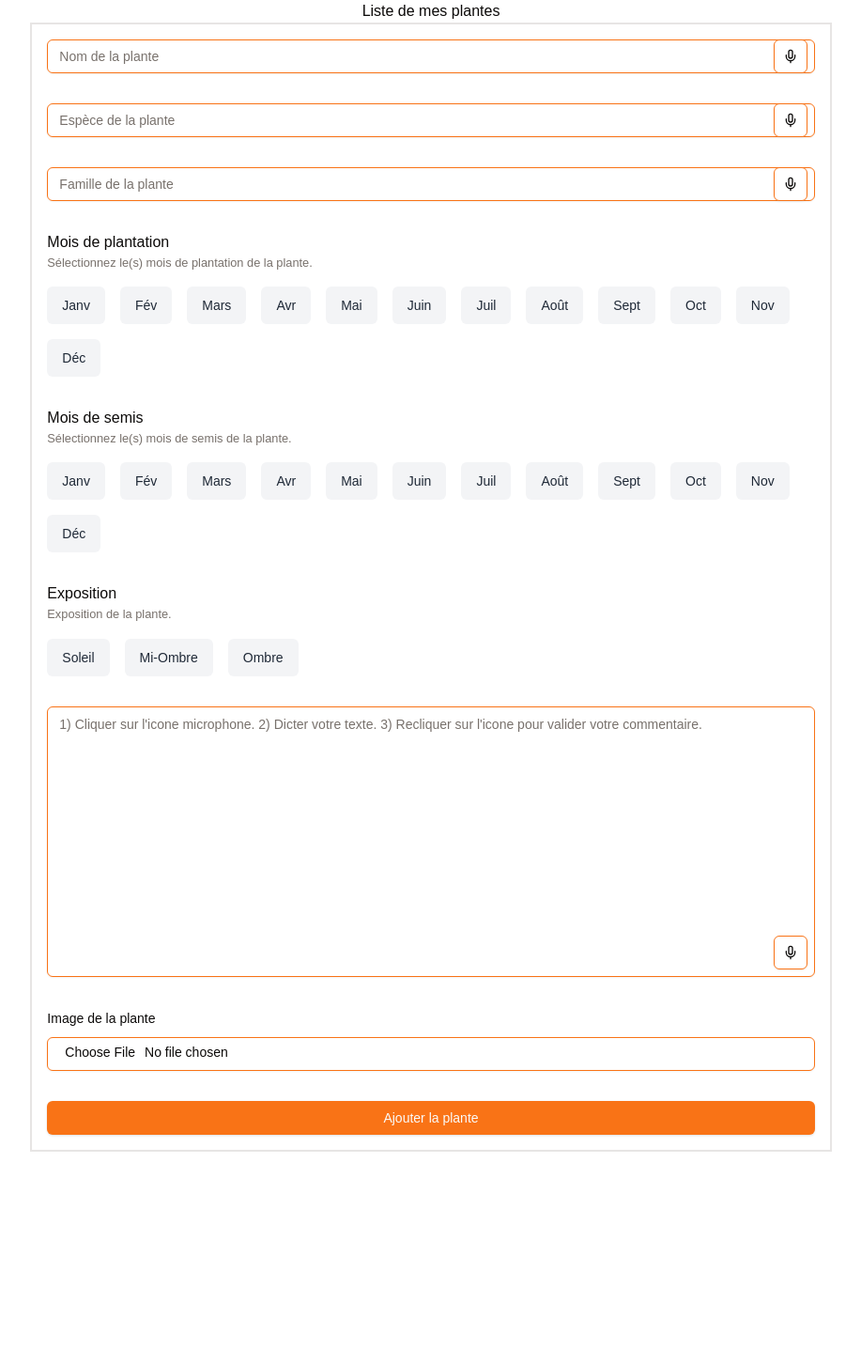
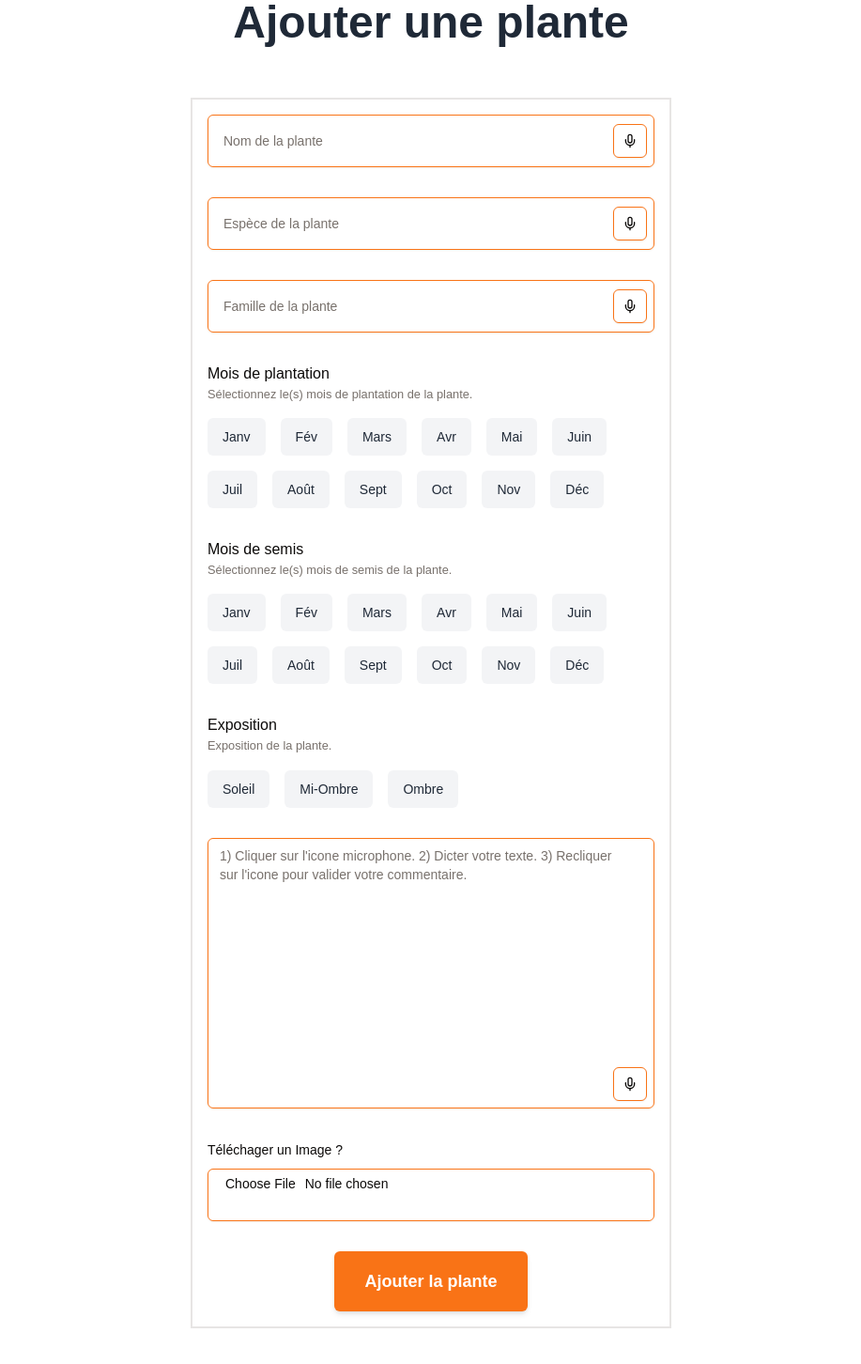
Before and after one commit to CodeLud/plantes, a Next.js app: page / in a window 1280 px wide. Shown: the top 1452 px of the page at 94% size, without its empty margins (181-1098 px from the left). Before the commit the page ends 1226 px from the top, so only its background shows below. Built offline with nearby package versions, Linux system fonts and the light colour scheme.

Commit message:
look du site

```diff
--- a/app/page.tsx
+++ b/app/page.tsx
@@ -5,9 +5,11 @@ export default async function plantesPage() {
   // const plantes = await prisma.plante.findMany();
 
   return (
-    <div className="min-h-screen flex flex-col justify-center items-center">
-      Liste de mes plantes
-      <ul>
+    <div className="min-h-screen flex flex-col justify-center items-center px-4">
+      <h1 className="text-3xl sm:text-4xl md:text-5xl font-semibold text-gray-800 mb-6">
+        Ajouter une plante
+      </h1>
+      <ul className="bg-slate-400 mb-8 space-y-2 max-w-md mx-auto">
         {/* {plantes.map((plante) => (
           <li key={plante.id}>
             {plante.nom} {` `}
@@ -16,7 +18,9 @@ export default async function plantesPage() {
         ))} */}
       </ul>
       {/* Formulaire */}
-      <PlantForm />
+      <div className="w-full max-w-lg mx-auto space-y-6 mb-14">
+        <PlantForm />
+      </div>
     </div>
   );
 }
--- a/app/plantes/PlantForm.tsx
+++ b/app/plantes/PlantForm.tsx
@@ -227,7 +227,7 @@ export default function PlantForm() {
     <Form {...form}>
       <form
         onSubmit={form.handleSubmit(onSubmit)}
-        className="flex-col  space-y-8 border-2 p-4 w-2/3"
+        className="flex-col  space-y-8 border-2 p-4"
       >
         {/* Champ Nom */}
         <FormField
@@ -241,11 +241,12 @@ export default function PlantForm() {
                     {...field}
                     placeholder="Nom de la plante"
                     readOnly={champActif === "nom"}
-                    className={`w-full ${
+                    className={`w-full px-4 py-2 text-base sm:text-lg border rounded-md ${
                       champActif === "nom" ? "cursor-not-allowed bg-muted" : ""
                     }`}
                   />
                   {champActif === "nom" ? (
+                    // Bouton pour arrêter la reconnaissance vocale
                     <Button
                       type="button"
                       variant="destructive"
@@ -253,9 +254,11 @@ export default function PlantForm() {
                       className="absolute right-2 top-1/2 -translate-y-1/2"
                       onClick={arreterReconnaissanceVocale}
                     >
-                      <Mic className="text-white" />
+                      <Mic className="text-white animate-pulse" />{" "}
+                      {/* Animation pour indiquer l'activité */}
                     </Button>
                   ) : (
+                    // Bouton pour démarrer la reconnaissance vocale
                     <Button
                       type="button"
                       variant="outline"
@@ -285,13 +288,14 @@ export default function PlantForm() {
                     placeholder="Espèce de la plante"
                     {...field}
                     readOnly={champActif === "espece"}
-                    className={`w-full ${
+                    className={`w-full px-4 py-2 text-base sm:text-lg border rounded-md ${
                       champActif === "espece"
                         ? "cursor-not-allowed bg-muted"
                         : ""
                     }`}
                   />
                   {champActif === "espece" ? (
+                    // Bouton pour arrêter la reconnaissance vocale
                     <Button
                       type="button"
                       variant="destructive"
@@ -299,9 +303,11 @@ export default function PlantForm() {
                       className="absolute right-2 top-1/2 -translate-y-1/2"
                       onClick={arreterReconnaissanceVocale}
                     >
-                      <Mic className="text-white" />
+                      <Mic className="text-white animate-pulse" />{" "}
+                      {/* Animation pour indiquer l'activité */}
                     </Button>
                   ) : (
+                    // Bouton pour démarrer la reconnaissance vocale
                     <Button
                       type="button"
                       variant="outline"
@@ -331,13 +337,14 @@ export default function PlantForm() {
                     placeholder="Famille de la plante"
                     {...field}
                     readOnly={champActif === "famille"}
-                    className={`w-full ${
+                    className={`w-full px-4 py-2 text-base sm:text-lg border rounded-md ${
                       champActif === "famille"
                         ? "cursor-not-allowed bg-muted"
                         : ""
                     }`}
                   />
                   {champActif === "famille" ? (
+                    // Bouton pour arrêter la reconnaissance vocale
                     <Button
                       type="button"
                       variant="destructive"
@@ -345,9 +352,11 @@ export default function PlantForm() {
                       className="absolute right-2 top-1/2 -translate-y-1/2"
                       onClick={arreterReconnaissanceVocale}
                     >
-                      <Mic className="text-white" />
+                      <Mic className="text-white animate-pulse" />{" "}
+                      {/* Animation pour indiquer l'activité */}
                     </Button>
                   ) : (
+                    // Bouton pour démarrer la reconnaissance vocale
                     <Button
                       type="button"
                       variant="outline"
@@ -448,7 +457,7 @@ export default function PlantForm() {
                           key={item.id}
                           className={`cursor-pointer rounded-md px-4 py-2 transition-colors duration-300 ${
                             isChecked
-                              ? "bg-chart-1 text-white"
+                              ? "bg-primary text-white"
                               : "bg-gray-100 text-gray-800"
                           }`}
                           onClick={() => {
@@ -502,7 +511,7 @@ export default function PlantForm() {
                           key={item.id}
                           className={`cursor-pointer rounded-md px-4 py-2 transition-colors duration-300 ${
                             isChecked
-                              ? "bg-chart-5 text-white"
+                              ? "bg-primary text-white"
                               : "bg-gray-100 text-gray-800"
                           }`}
                           onClick={() => {
@@ -555,7 +564,9 @@ export default function PlantForm() {
                         size="icon"
                         onClick={arreterReconnaissanceVocale}
                       >
-                        <Mic className="h-4 w-4 text-white" />
+                        {/* <Mic className="h-4 w-4 text-white" /> */}
+                        <Mic className="text-white animate-pulse" />{" "}
+                        {/* Animation pour indiquer l'activité */}
                       </Button>
                     ) : (
                       <Button
@@ -581,7 +592,7 @@ export default function PlantForm() {
           name="imageUrl"
           render={({ field }) => (
             <FormItem>
-              <FormLabel>Image de la plante</FormLabel>
+              <FormLabel>Téléchager un Image ? </FormLabel>
               <FormControl>
                 <Input
                   type="file"
@@ -597,13 +608,18 @@ export default function PlantForm() {
 
         {/* Bouton de soumission */}
         {/* <Button type="submit" className="w-full"> */}
+        <div className="w-full flex justify-center">
+          {" "}
           <Button
             type="submit"
-          className="w-full"
+            className="{`w-full py-8 px-8 text-white text-lg font-semibold rounded-md shadow-md
+             bg-primary hover:bg-orange-400 focus:outline-none focus:ring-2 focus:ring-green-300
+             disabled:bg-gray-400 disabled:cursor-not-allowed disabled:opacity-80`}"
             disabled={reconnaissanceActive}
           >
             Ajouter la plante
           </Button>
+        </div>
       </form>
     </Form>
   );
--- a/components/ui/input.tsx
+++ b/components/ui/input.tsx
@@ -1,6 +1,6 @@
-import * as React from "react"
+import * as React from "react";
 
-import { cn } from "@/lib/utils"
+import { cn } from "@/lib/utils";
 
 const Input = React.forwardRef<HTMLInputElement, React.ComponentProps<"input">>(
   ({ className, type, ...props }, ref) => {
@@ -8,15 +8,15 @@ const Input = React.forwardRef<HTMLInputElement, React.ComponentProps<"input">>(
       <input
         type={type}
         className={cn(
-          "flex h-9 w-full rounded-md border border-input bg-transparent px-3 py-1 text-base shadow-sm transition-colors file:border-0 file:bg-transparent file:text-sm file:font-medium file:text-foreground placeholder:text-muted-foreground focus-visible:outline-none focus-visible:ring-1 focus-visible:ring-ring disabled:cursor-not-allowed disabled:opacity-50 md:text-sm",
+          "flex h-14 w-full rounded-md border border-input bg-transparent px-3 py-1 text-base shadow-sm transition-colors file:border-0 file:bg-transparent file:text-sm file:font-medium file:text-foreground placeholder:text-muted-foreground focus-visible:outline-none focus-visible:ring-1 focus-visible:ring-ring disabled:cursor-not-allowed disabled:opacity-50 md:text-sm",
           className
         )}
         ref={ref}
         {...props}
       />
-    )
+    );
   }
-)
-Input.displayName = "Input"
+);
+Input.displayName = "Input";
 
-export { Input }
+export { Input };
```
Lines whose indentation alone changed are shown as unchanged.
